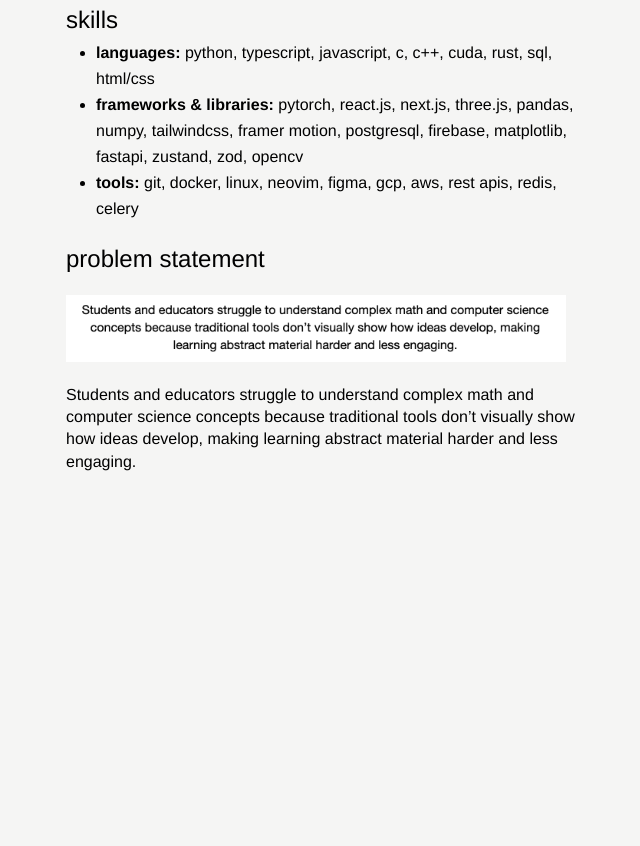
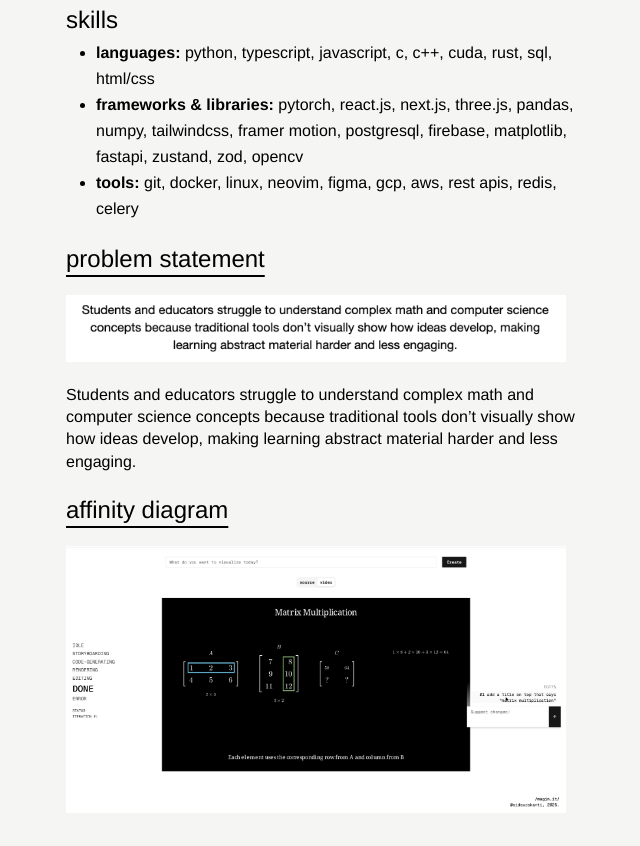
Before and after one commit to sidsurakanti/sidsurakanti.github.io, a plain HTML site: page index.html in a window 1280 px wide. Shown: the part 818-1664 px from the top of the page, without its empty margins (314-954 px from the left). Before the commit the page ends 1371 px from the top, so only its background shows below. Drawn offline with Linux system fonts and the light colour scheme.

Commit message:
chore: affinity diagram

```diff
--- a/index.html
+++ b/index.html
@@ -117,6 +117,13 @@
         </p>
       </section>
 
+      <section>
+        <h3><a href="files/design doc cs190.pdf" target="_blank">affinity diagram</a></h3>
+        <a href="files/design doc cs190.pdf" target="_blank"><img src="images/original.png" alt="cs190 assignment" width="500"/></a>
+      </section>
+
+
+
     </main>
   </body>
 </html>
--- a/styles.css
+++ b/styles.css
@@ -62,8 +62,8 @@ a:hover {
 h3 > a {
   font-size: 24px;
   color: black;
-  text-decoration: none !important;
   font-weight: 400 !important;
+  text-underline-offset: 8px;
 }
 
 .space-x-2 > * + * {
```
Also changed, not shown: images/original.png (added), 1 other file.
